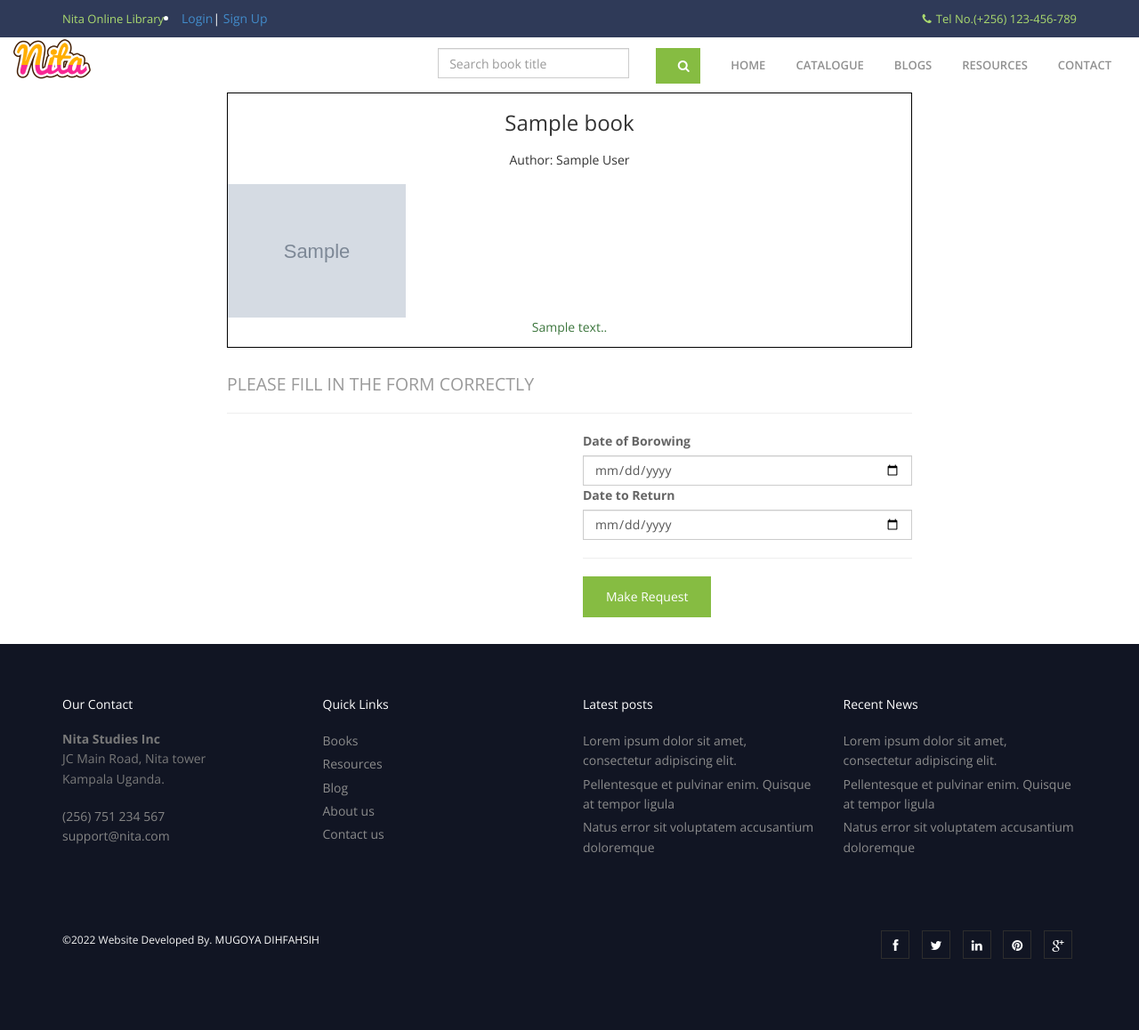
After one commit to Dihfahsih1/library, a Django app: template templates/main-page/book_request_form.html in a window 1280 px wide. The commit adds this page. Shown: the whole page at 89% size. Run offline with Django 4.2, Linux system fonts and the light colour scheme; the template is opened without the code that fills it: most values are stand-ins (such as "Sample title", 1, 10 or a date in 2020); grey boxes marked "Sample" are stand-in pictures; some libraries are stand-ins or nearby versions.

```diff
--- a/Profile/models.py
+++ b/Profile/models.py
@@ -20,6 +20,7 @@ class User(AbstractUser):
   address=models.CharField(max_length=200, null=True, blank=True)
   birth_date=models.DateField(blank=True, null=True)
   course=models.CharField(max_length=200,null=True, blank=True)
+  total_books_due=models.IntegerField(default=0)
 
   profile_summary = models.TextField(max_length=2000,blank=True, null=True)
   is_active = models.BooleanField(default=True)
--- a/lmsApp/urls.py
+++ b/lmsApp/urls.py
@@ -56,6 +56,8 @@ urlpatterns = [
     path('search',views.search,name='search'),
 
     #issue book url
+    path('book/<int:pk>/request/', views.book_request, name="book-request"),
     path('issuebook', views.issuebook_view, name="issuebook"),
     path('library/catalogue', views.book_catalogue, name="book-catalogue"),
+    path('book/<int:pk>/request_issue/', views.student_request_issue, name='request_issue'),
 ]+ static(settings.MEDIA_URL, document_root = settings.MEDIA_ROOT)
--- a/templates/login.html
+++ b/templates/login.html
@@ -61,7 +61,7 @@
                                             Login
                                         </button>
                                     </div>
-                                    <a href="">Forgot Password</a>
+                                    <a href="">Forgot Password</a> Or <a href="">Forgot Password</a>
                                 </div>
                             </div>
                         </div>
--- /dev/null
+++ b/templates/main-page/book_request_form.html
@@ -0,0 +1,66 @@
+{% extends 'main-page--base.html' %} {% load static %}
+{% block content %}
+
+  {% load static %}
+  {% load crispy_forms_tags %}
+  <div class="container" style="background:white; max-width: 800px;">
+    <div class="card border-success mb-3" style="border: 1px solid black; text-align: center">
+      <div class="card-header bg-transparent border-success"><h3>{{book.title}}</h3></div>
+      <div class="card-body text-success">
+        <h5 class="card-title">Author: {{book.author}}</h5>
+        <img {% if book.book_cover %} src="{{book.book_cover.url}}" {% else %}alt="No Image"{% endif %} class="img-responsive" width="200">
+        <p class="card-text">{{book.description}}.</p>
+      </div>
+    </div>
+    <h2><small>Please fill in the form correctly </small></h2>
+    {% if form.errors %}
+        {% for field in form %}
+            {% for error in field.errors %}
+                <div class="alert alert-danger alert-dismissable">
+                    <a href="#" class="close" data-dismiss="alert" aria-label="close">&times;</a>
+                    <strong>{{ error|escape }}</strong>
+                </div>
+            {% endfor %}
+        {% endfor %}
+        {% for error in form.non_field_errors %}
+            <div class="alert alert-danger alert-dismissable">
+                <a href="#" class="close" data-dismiss="alert" aria-label="close">&times;</a>
+                <strong>{{ error|escape }}</strong>
+            </div>
+        {% endfor %}
+    {% endif %}
+		<form action="" method="post" enctype="multipart/form-data" role="form">
+            {% csrf_token %}
+			<hr class="colorgraph">
+          <div class="row">
+                <div class="col-sm-6 col-md-6 col-lg-6">
+                    <div class="form-group">
+                        <input type="hidden" name="student" value="request.user.id">
+                    </div>
+                    <div class="form-group">
+                      <input type="hidden" name="book" value="{{book.id}}">
+                  </div>
+                  <input type="hidden" id="status" name="status" value="1">
+
+                </div>
+                <div class="col-lg-6 col-md-6 col-sm-12 col-xs-12">
+                  <div class="mb-3">
+                      <label for="borrowing_date" class="control-label">Date of Borowing</label>
+                      <input type="date" id="borrowing_date" name="borrowing_date" class="form-control form-control-sm rounded-0" >
+                  </div>
+                  <div class="mb-3">
+                    <label for="return_date" class="control-label">Date to Return</label>
+                    <input type="date" id="return_date" name="return_date" class="form-control form-control-sm rounded-0">
+                  </div>
+                  <hr>
+                  <div class="mb-3">
+                    <button class="btn btn-dark" type="submit">Make Request
+                    </button>
+                  </div>
+
+              </div>
+             </div>
+        </div>
+      </form>
+    </div>
+  {% endblock %}
--- a/templates/main-page/search_catalogue.html
+++ b/templates/main-page/search_catalogue.html
@@ -24,7 +24,8 @@
 								<img {% if each_book.book_cover %} src="{{each_book.book_cover.url}}" {% else %}alt="No Image"{% endif %} class="img-responsive" width="200">
 								<p class="card-text">{{each_book.description}}.</p>
 							</div>
-							<div class="card-footer bg-transparent border-success"><a href="#"><button class="btn btn-primary">Request for this book</button></a><br></div>
+							<div class="card-footer bg-transparent border-success">
+								<a href="{% url 'book-request' each_book.id %}"><button class="btn btn-primary">Request for this book</button></a><br></div>
 						</div>
 					</div>
 				{% endfor %}
```
Also changed, not shown: lmsApp/forms.py (+15 -9 lines), lmsApp/views.py (+14 -1 lines), Profile/migrations/0003_user_total_books_due.py (added), db.sqlite3, lmsApp/migrations/0004_alter_borrow_student.py (added).
